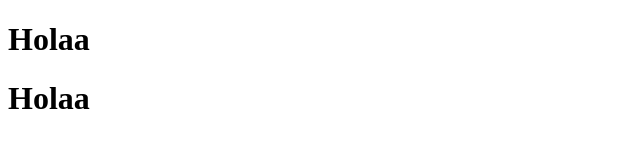
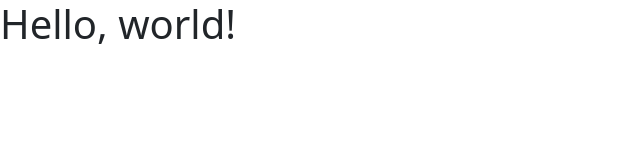
Before and after one commit to 6CV25Equipo3/ProyectoIS6CV25Equipo3, a website: page index.html in a window 1280 px wide. Shown: the whole page, without its empty margins (0-640 px from the left). Drawn offline with nearby package versions, Linux system fonts and the light colour scheme.

Commit message:
Configurado con Bootstrap

```diff
--- a/index.html
+++ b/index.html
@@ -1,14 +1,13 @@
-<!DOCTYPE html>
+<!doctype html>
 <html lang="en">
-<head>
-    <meta charset="UTF-8">
-    <meta name="viewport" content="width=device-width, initial-scale=1.0">
-    <link rel="stylesheet" href="style.css">
-    <title>Document</title>
-</head>
-<body>
-    <h1>Holaa</h1>
-    <h1>Holaa</h1>
-
-</body>
+  <head>
+    <meta charset="utf-8">
+    <meta name="viewport" content="width=device-width, initial-scale=1">
+    <title>Bootstrap demo</title>
+    <link href="https://cdn.jsdelivr.net/npm/bootstrap@5.3.2/dist/css/bootstrap.min.css" rel="stylesheet" integrity="sha384-T3c6CoIi6uLrA9TneNEoa7RxnatzjcDSCmG1MXxSR1GAsXEV/Dwwykc2MPK8M2HN" crossorigin="anonymous">
+  </head>
+  <body>
+    <h1>Hello, world!</h1>
+    <script src="https://cdn.jsdelivr.net/npm/bootstrap@5.3.2/dist/js/bootstrap.bundle.min.js" integrity="sha384-C6RzsynM9kWDrMNeT87bh95OGNyZPhcTNXj1NW7RuBCsyN/o0jlpcV8Qyq46cDfL" crossorigin="anonymous"></script>
+  </body>
 </html>
--- /dev/null
+++ b/package.json
@@ -0,0 +1,5 @@
+{
+  "dependencies": {
+    "bootstrap": "^5.3.2"
+  }
+}
```
Also changed, not shown: 1 other file.
